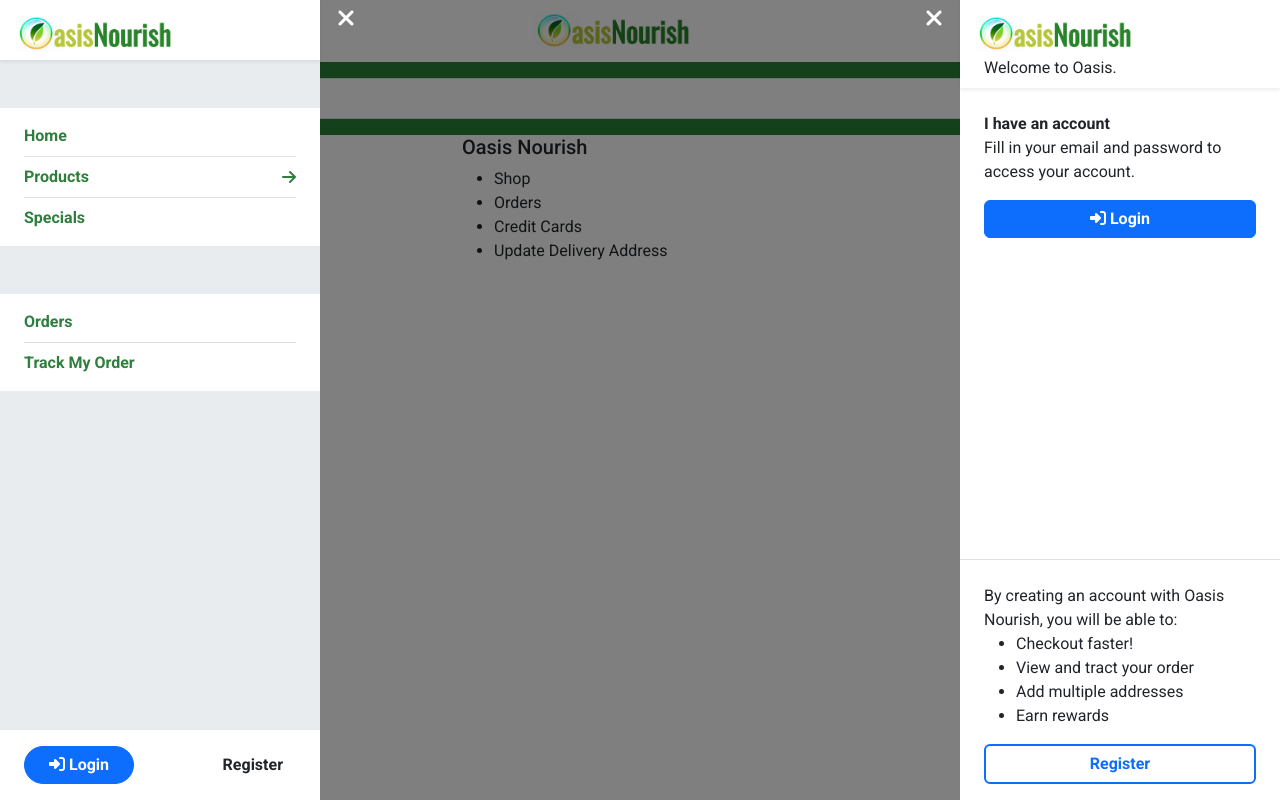
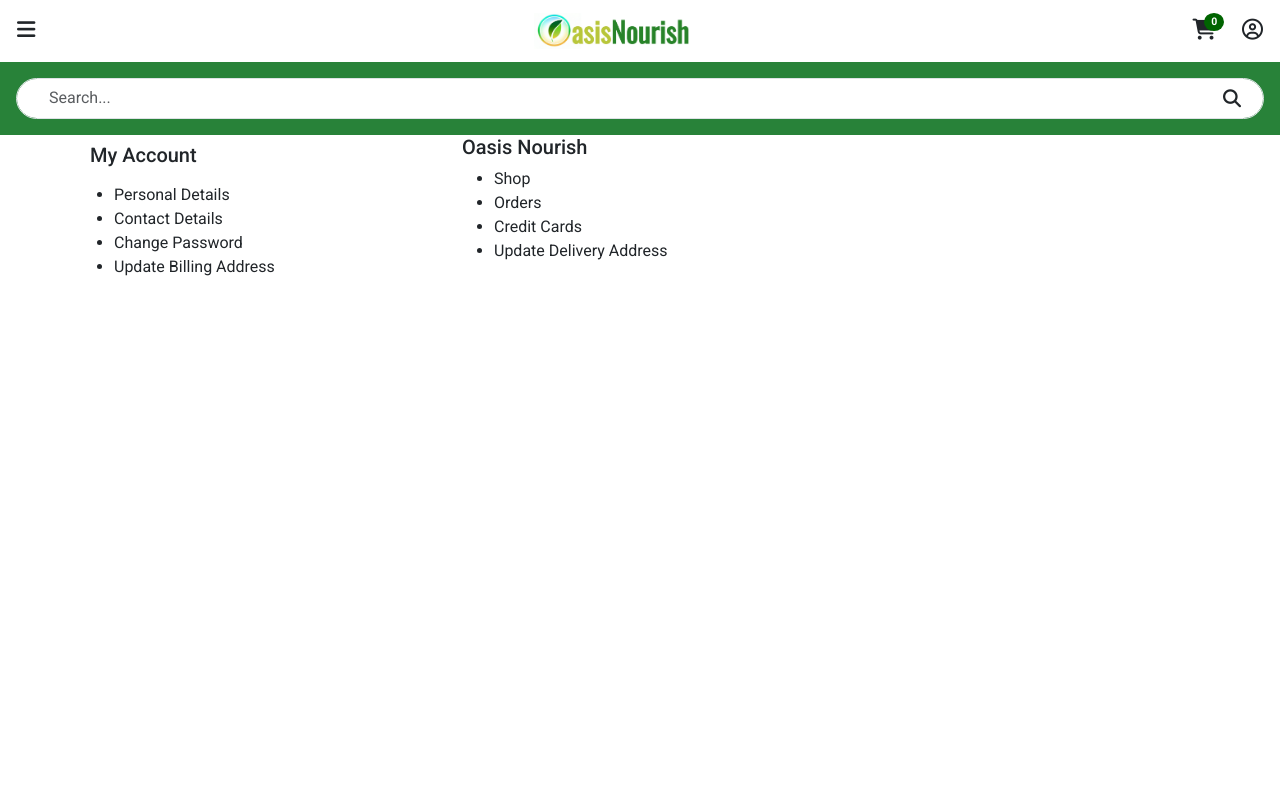
Before and after one commit to thabomoloi/INF3014F_Project, a Flask app: page /account/dashboard in a window 1280 px wide. Run offline with Flask 3, Linux system fonts and the light colour scheme; some libraries are stand-ins or nearby versions.

Commit message:
Fix styling

```diff
--- a/oasis_nourish/templates/layout.html
+++ b/oasis_nourish/templates/layout.html
@@ -49,13 +49,15 @@
         </div>
     </header>
     <main class="page-content">
-        <div class="mobile-menus vh-100 position-absolute top-0 w-100" style="background-color: rgba(0, 0, 0, 0.5); z-index: 10">
-            <div class="menu nav-menu primary-menu vh-100 bg-body-secondary position-absolute" style="display: grid; width: 20em; grid-template-rows: auto 1fr auto;">
-                <div class="menu-header bg-white shadow-sm position-relative p-3 pb-2 mb-5">
+        <div class="mobile-menus min-vh-100 position-absolute top-0 bottom-0 w-100" style="display: none; background-color: rgba(0, 0, 0, 0.5); z-index: 10">
+            <div class="menu nav-menu primary-menu vh-100 bg-body-secondary position-absolute overflow-y-auto" style="display: none; width: 20em; grid-template-rows: auto 1fr auto;">
+                <div class="menu-header bg-white shadow-sm p-3 pb-2 mb-5 d-flex justify-content-between align-items-center">
                         <img class="logo" src="{{ url_for('static',  filename='images/logos/oasis_nourish_logo.png') }}" style="width: 10em;">
-                    <button id="close-primary-menu" class="btn position-absolute" style="color: #fff; font-size: 1.5em; right: -2em; top: -0.25em;"><i class="fa-solid fa-xmark"></i></button>
+                        <button id="close-primary-menu" class="btn rounded-5 p-0 m-0 shadow"
+                                style="color: #fff; background-color: var(--theme-green); font-size: 1.25em; width:1.5em; height:1.5em;">
+                            <i class="fa-solid fa-xmark"></i>
+                        </button>
                     </div>
-
                 <div class="menu-links bg-body-secondary">
                         <nav class="navigation-menu">
                             <div class="py-3 px-4 mb-5 d-flex flex-column flex-nowrap bg-white">
@@ -81,15 +83,20 @@
                             <button class="btn btn-primary rounded-5 px-4 fw-bold" onclick="window.location='{{ url_for('auth.login') }}'">
                                 <i class="fa-solid fa-right-to-bracket"></i> Login
                             </button>
-                        <button class="btn fw-bold" onclick="window.location='{{ url_for('auth.register') }}'">Register</button>
+                            <button class="btn fw-bold text-primary" onclick="window.location='{{ url_for('auth.register') }}'">Register</button>
                         {% endif %}
                     </div>
             </div>
-            <div class="menu nav-menu account-menu bg-white vh-100 position-absolute" style="right: 0; display: grid; width: 20em; grid-template-rows: auto 1fr">
+            <div class="menu nav-menu account-menu bg-white vh-100 position-absolute overflow-y-auto" style="right: 0; display: none; width: 20em; grid-template-rows: auto 1fr">
                 {% if current_user.is_authenticated %}
                     <div class="menu-header bg-white shadow-sm position-relative p-3 pb-2 mb-2">
+                        <div class="d-flex justify-content-between align-items-center">
                             <img class="logo mb-1" src="{{ url_for('static',  filename='images/logos/oasis_nourish_logo.png') }}" style="width: 10em;">
-                        <button id="close-account-menu" class="btn position-absolute" style="color: #fff; font-size: 1.5em; left: -2em; top: -0.25em;"><i class="fa-solid fa-xmark"></i></button>
+                            <button id="close-account-menu" class="btn rounded-5 p-0 m-0 shadow"
+                                    style="color: #fff; background-color: var(--theme-green); font-size: 1.25em; width:1.5em; height:1.5em;">
+                                <i class="fa-solid fa-xmark"></i>
+                            </button>
+                        </div>
                         <div class="px-2">
                             Welcome {{ current_user.first_name }}
                         </div>
@@ -108,12 +115,18 @@
                     </div>
                 {% else %}
                     <div class="menu-header bg-white shadow-sm position-relative p-3 pb-2 mb-2">
+                        <div class="d-flex justify-content-between align-items-center">
                             <img class="logo mb-1" src="{{ url_for('static',  filename='images/logos/oasis_nourish_logo.png') }}" style="width: 10em;">
-                        <button id="close-mobile-menu" class="btn position-absolute" style="color: #fff; font-size: 1.5em; left: -2em; top: -0.25em;"><i class="fa-solid fa-xmark"></i></button>
+                            <button id="close-account-menu" class="btn rounded-5 p-0 m-0 shadow"
+                                    style="color: #fff; background-color: var(--theme-green); font-size: 1.25em; width:1.5em; height:1.5em;">
+                                <i class="fa-solid fa-xmark"></i>
+                            </button>
+                        </div>
                         <div class="px-2">
                             Welcome to Oasis.
                         </div>
                     </div>
+                    <div>
                         <div class="px-4 py-3 border-bottom border-1 mb-2">
                             <strong>I have an account</strong>
                             <p>Fill in your email and password to access your account.</p>
@@ -131,9 +144,8 @@
                             </ul>
                             <button class="btn fw-bold border border-2 border-primary text-primary w-100" onclick="window.location='{{ url_for('auth.register') }}'">Register</button>
                         </div>
+                    </div>
                 {% endif %}
-
-
             </div>
         </div>
         {% block page_content %} {% endblock %}
```
Lines whose indentation alone changed are shown as unchanged.
